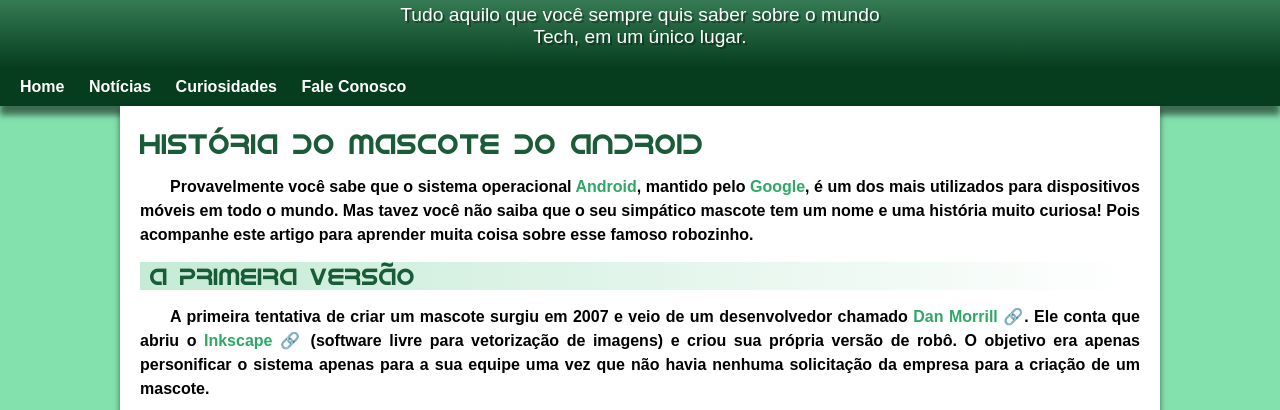
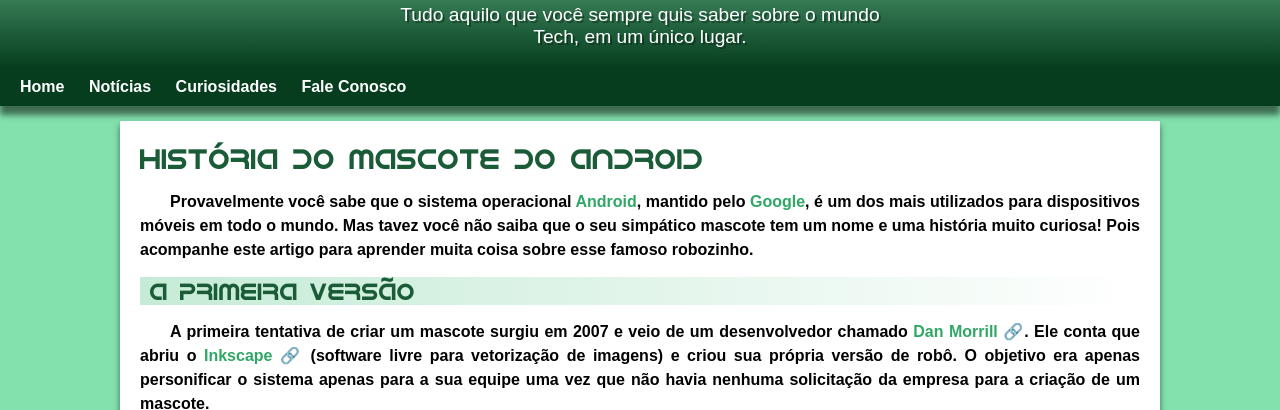
Before and after one commit to luizfernandolpp/projeto-android, a plain HTML site: page index.html in a window 1280 px wide. Shown: the part 113-523 px from the top of the page. Drawn offline with Linux system fonts and the light colour scheme.

Commit message:
Update style.css

```diff
--- a/estilo/style.css
+++ b/estilo/style.css
@@ -37,6 +37,7 @@
 
 header{
     text-align: center;
+    padding: auto;
     min-height: 150px;
     background-color: var(--st-jade);
     background-image: linear-gradient(to bottom, var(--celadon), var(--british-racing-green));
@@ -88,7 +89,8 @@
 
 main{
    margin: auto;
-   margin-bottom: 10px;
+   margin-top: 15px;
+   margin-bottom: 15px;
    padding: 20px;
    background-color: white;
    box-shadow: 0px 4px 6px rgba(0, 0, 0, 0.521);
```
